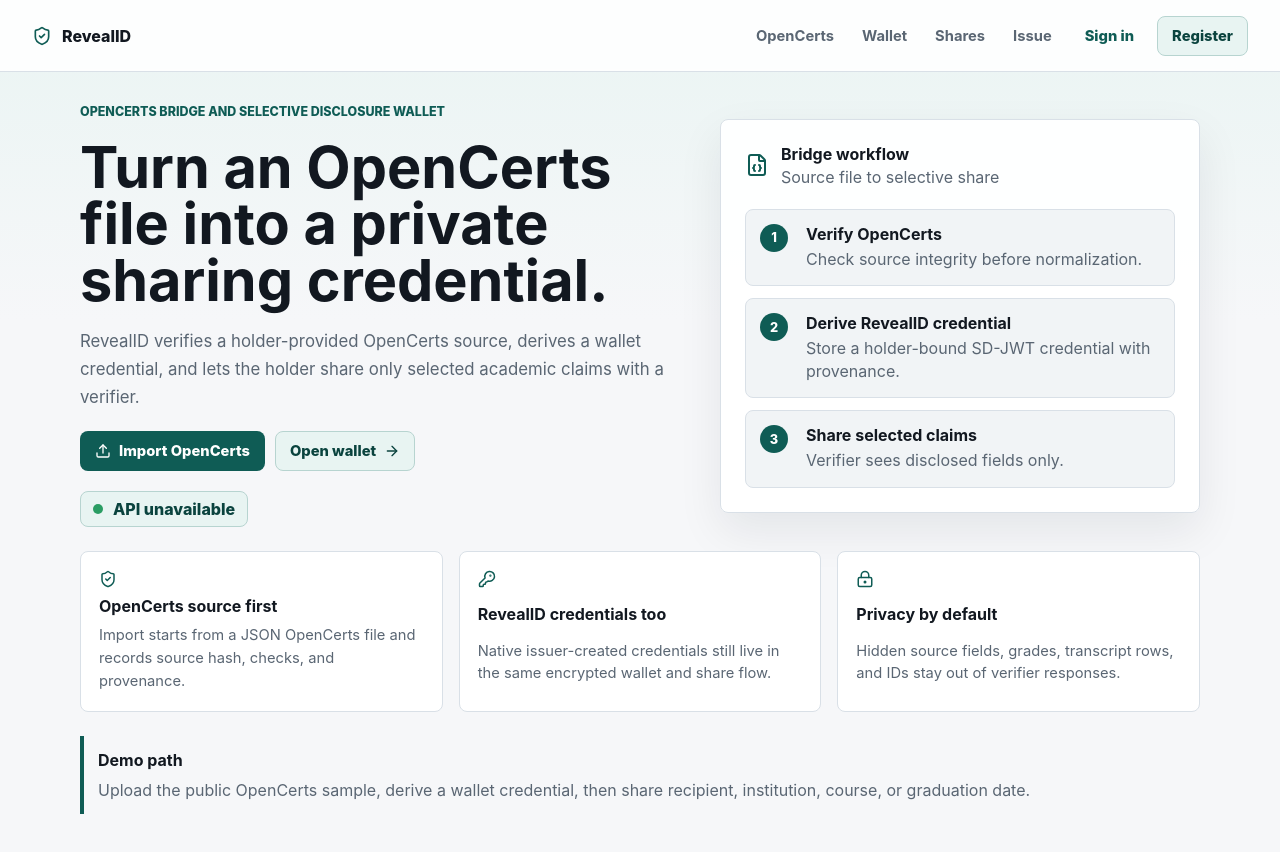
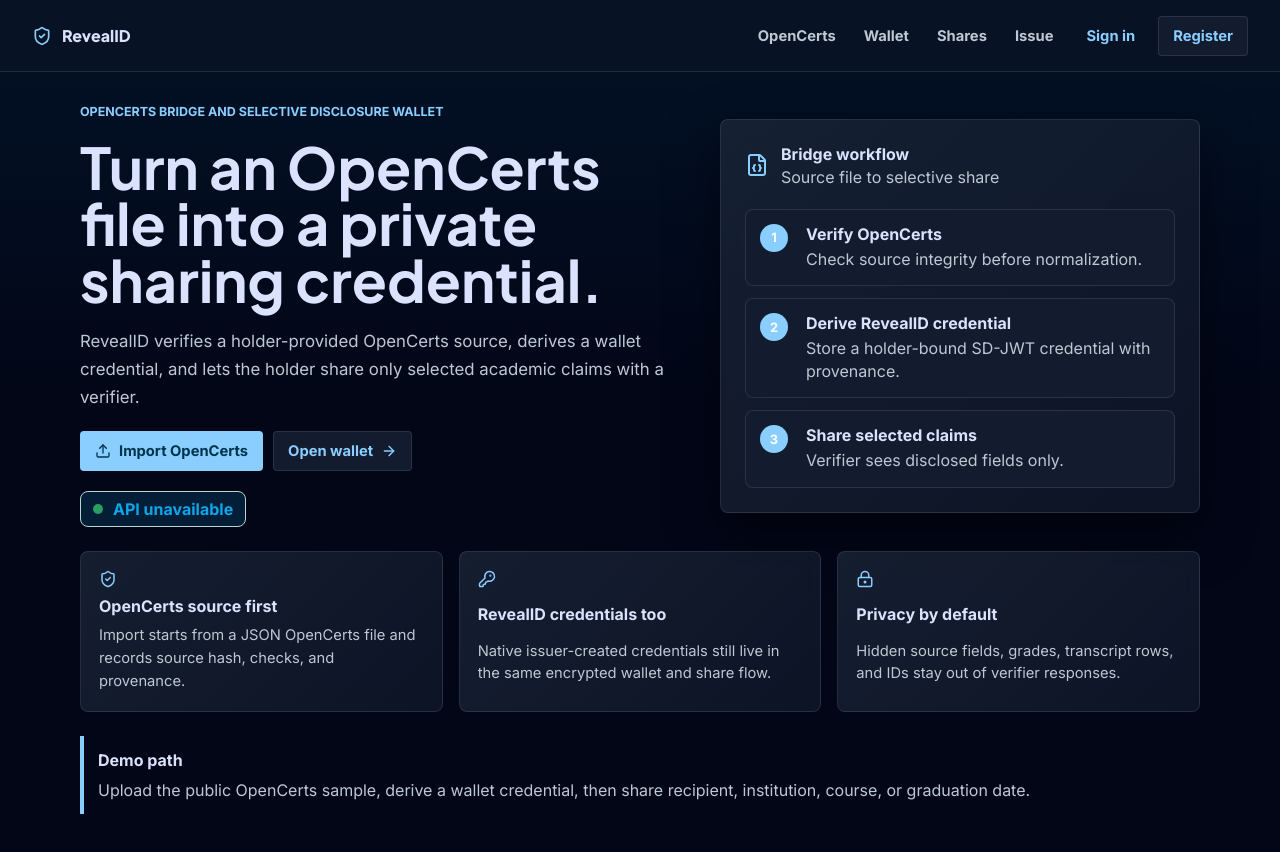
Before and after one commit to SomneelSaha2042/RevealID, a Next.js app in the folder apps/web/: page / in a window 1280 px wide. Built offline with nearby package versions, Linux system fonts and the light colour scheme; no server answers.

Commit message:
style: redesign UI with Obsidian Security glassmorphic theme

```diff
--- a/apps/web/app/styles.css
+++ b/apps/web/app/styles.css
@@ -1,25 +1,38 @@
+@import url('https://fonts.googleapis.com/css2?family=Plus+Jakarta+Sans:wght@400;500;600;700;800&family=Inter:wght@400;500;600;700&display=swap');
+
 :root {
-  color-scheme: light;
+  color-scheme: dark;
   font-family:
     Inter, ui-sans-serif, system-ui, -apple-system, BlinkMacSystemFont, "Segoe UI", sans-serif;
-  background: #f6f7f9;
-  color: #121820;
-  --background: #f6f7f9;
-  --surface: #ffffff;
-  --surface-muted: #f1f4f6;
-  --border: #d9e0e7;
-  --border-strong: #b9c4cf;
-  --text: #121820;
-  --muted: #5a6673;
-  --primary: #0f5c55;
-  --primary-strong: #0a433e;
-  --primary-soft: #e8f4f2;
-  --danger: #a73535;
-  --danger-soft: #fff0f0;
-  --warning: #8a5a00;
-  --warning-soft: #fff7df;
-  --shadow: 0 18px 45px rgba(18, 24, 32, 0.08);
+  background: #020617; /* charcoal-depth */
+  color: #dae2fd; /* on-surface */
+  --background: #020617; /* charcoal-depth */
+  --surface: #0b1326; /* surface */
+  --surface-muted: #131b2e; /* surface-container-low */
+  --border: rgba(255, 255, 255, 0.1); /* outline (white-10%) */
+  --border-strong: #3e4850; /* outline-variant */
+  --text: #dae2fd; /* on-surface */
+  --muted: #bec8d2; /* on-surface-variant */
+  --primary: #89ceff; /* primary */
+  --primary-strong: #0ea5e9; /* primary-container */
+  --primary-soft: rgba(14, 165, 233, 0.15);
+  --danger: #EF4444; /* error-red */
+  --danger-soft: rgba(239, 68, 68, 0.15);
+  --warning: #ffb86e; /* tertiary */
+  --warning-soft: rgba(255, 184, 110, 0.15);
+  --shadow: 0px 20px 50px rgba(0,0,0, 0.5);
+
+  /* Design System specific tokens */
+  --charcoal-depth: #020617;
+  --slate-surface: #1E293B;
+  --electric-cyan: #22D3EE;
+  --success-green: #10B981;
 }
+
+h1, h2, h3, h4, h5, h6, .brand-lockup {
+  font-family: 'Plus Jakarta Sans', sans-serif;
+}
+
 
 * {
   box-sizing: border-box;
@@ -49,7 +62,7 @@ p {
 .app-shell {
   min-height: 100vh;
   background:
-    linear-gradient(180deg, rgba(232, 244, 242, 0.9), rgba(246, 247, 249, 0) 320px),
+    linear-gradient(180deg, rgba(14, 165, 233, 0.08), rgba(2, 6, 23, 0) 400px),
     var(--background);
 }
 
@@ -72,7 +85,7 @@ p {
   min-height: 72px;
   border-bottom: 1px solid var(--border);
   padding: 0 32px;
-  background: rgba(255, 255, 255, 0.9);
+  background: rgba(11, 19, 38, 0.8);
   backdrop-filter: blur(18px);
 }
 
@@ -216,7 +229,7 @@ p {
   gap: 8px;
   min-height: 40px;
   border: 1px solid transparent;
-  border-radius: 8px;
+  border-radius: 4px;
   padding: 0 14px;
   font: inherit;
   font-size: 0.92rem;
@@ -240,7 +253,7 @@ p {
 }
 
 .ui-button-primary {
-  color: #ffffff;
+  color: #00344d;
   background: var(--primary);
 }
 
@@ -249,9 +262,9 @@ p {
 }
 
 .ui-button-secondary {
-  border-color: #b7d4d0;
-  color: var(--primary-strong);
-  background: var(--primary-soft);
+  border-color: var(--border);
+  color: var(--primary);
+  background: var(--surface-muted);
 }
 
 .ui-button-ghost {
@@ -277,7 +290,8 @@ p {
 .share-result {
   border: 1px solid var(--border);
   border-radius: 8px;
-  background: rgba(255, 255, 255, 0.96);
+  background: linear-gradient(135deg, rgba(30, 41, 59, 0.7) 0%, rgba(15, 23, 42, 0.8) 100%);
+  backdrop-filter: blur(12px);
   box-shadow: var(--shadow);
 }
 
@@ -531,10 +545,10 @@ textarea {
   min-height: 44px;
   width: 100%;
   border: 1px solid var(--border-strong);
-  border-radius: 8px;
+  border-radius: 4px;
   padding: 0 12px;
   color: var(--text);
-  background: #ffffff;
+  background: var(--charcoal-depth);
   font: inherit;
 }
 
@@ -543,7 +557,8 @@ input:focus,
 select:focus,
 textarea:focus {
   border-color: var(--primary);
-  outline: 3px solid rgba(15, 92, 85, 0.14);
+  outline: 3px solid rgba(137, 206, 255, 0.25);
+  box-shadow: 0 0 8px rgba(137, 206, 255, 0.4);
 }
 
 .ui-textarea {
@@ -589,7 +604,7 @@ textarea:focus {
   border: 1px dashed var(--border-strong);
   border-radius: 8px;
   padding: 18px;
-  background: #ffffff;
+  background: var(--surface-muted);
   color: var(--muted);
 }
 
@@ -624,7 +639,7 @@ textarea:focus {
 .source-summary {
   border: 1px solid var(--border);
   border-radius: 8px;
-  background: #ffffff;
+  background: var(--surface);
 }
 
 .primary-workflow {
@@ -734,7 +749,7 @@ textarea:focus {
   border-radius: 999px;
   padding: 0 10px;
   color: var(--muted);
-  background: #ffffff;
+  background: var(--surface-muted);
   font-size: 0.78rem;
   font-weight: 850;
 }
@@ -796,7 +811,7 @@ textarea:focus {
   border-radius: 8px;
   padding: 0 12px;
   color: var(--muted);
-  background: #ffffff;
+  background: var(--surface-muted);
   font-size: 0.88rem;
   font-weight: 850;
 }
@@ -837,7 +852,7 @@ textarea:focus {
   border: 1px solid var(--border);
   border-radius: 8px;
   padding: 0 12px;
-  background: #ffffff;
+  background: var(--surface-muted);
   color: var(--muted);
   font-weight: 800;
 }
@@ -855,7 +870,7 @@ textarea:focus {
   border-radius: 8px;
   margin-bottom: 18px;
   padding: 14px;
-  background: #ffffff;
+  background: var(--surface-muted);
 }
 
 .provenance-panel.compact {
@@ -912,7 +927,7 @@ textarea:focus {
   border-radius: 8px;
   padding: 0 12px;
   color: var(--text);
-  background: #ffffff;
+  background: var(--surface-muted);
 }
 
 .checkbox-row input {
@@ -998,7 +1013,7 @@ textarea:focus {
   border: 1px solid var(--border);
   border-radius: 8px;
   padding: 0 12px;
-  background: #ffffff;
+  background: var(--surface-muted);
 }
 
 .verification-checks span {
```
